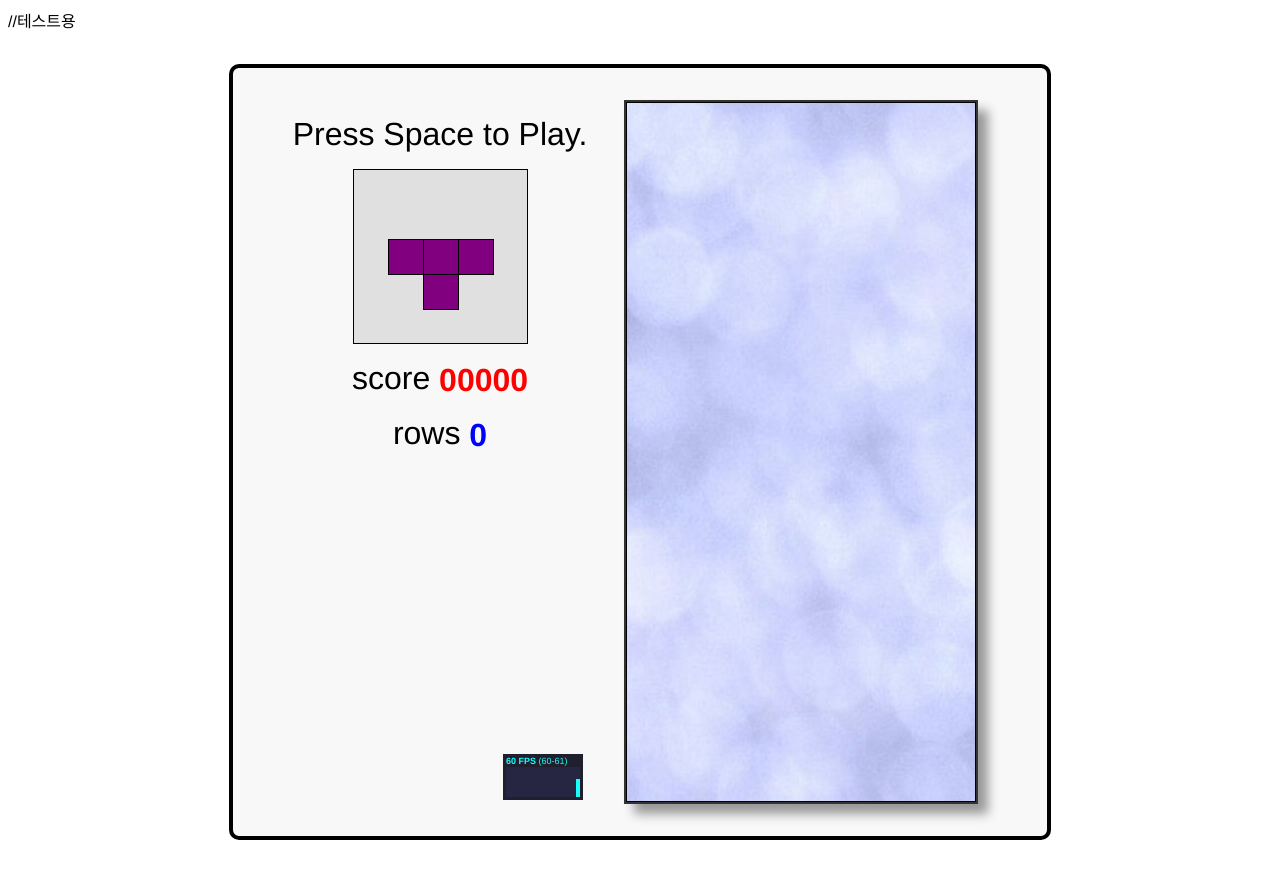
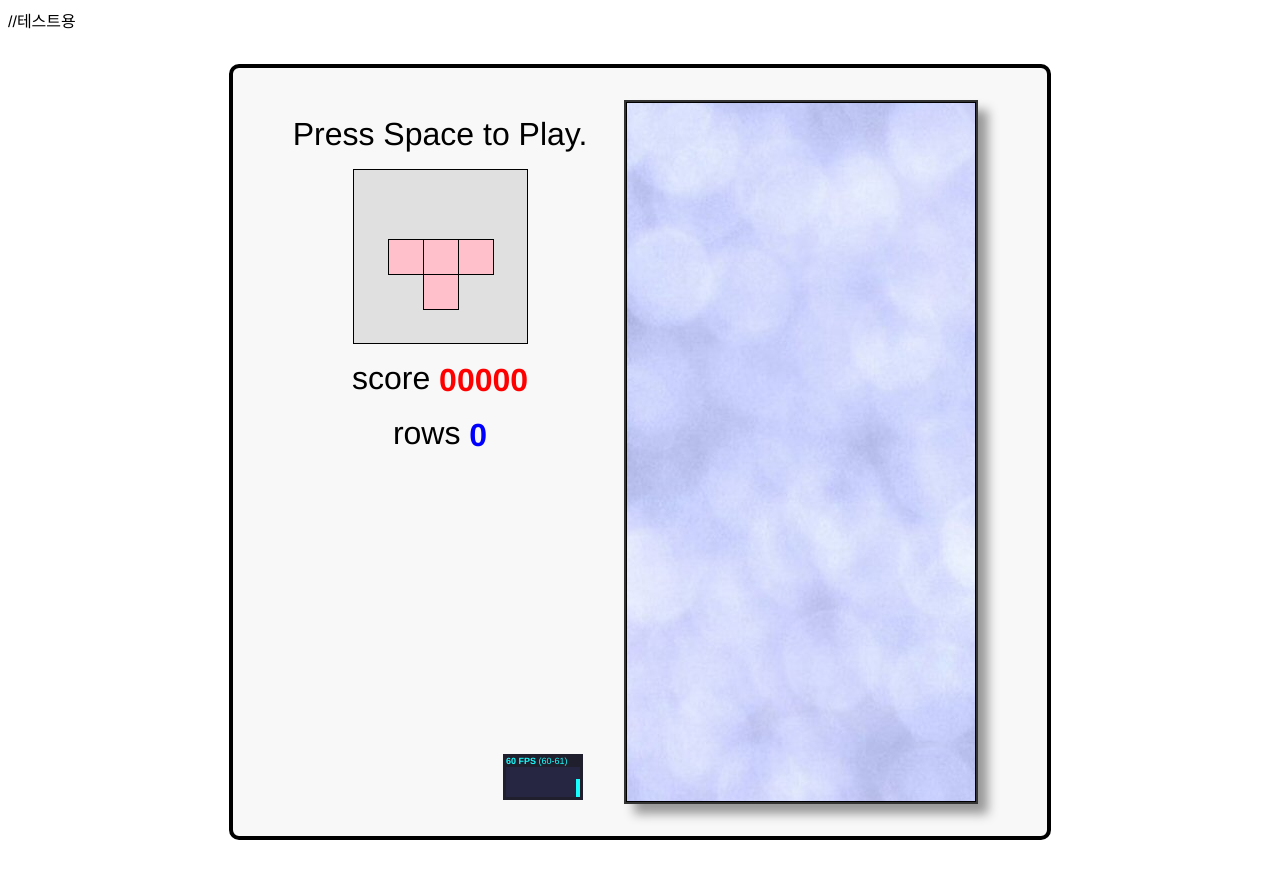
Before and after one commit to KwonYemin/Open-Source-Team-7, a plain HTML site: page javascript-tetris-master2/javascript-tetris-master/index.html in a window 1280 px wide. Drawn offline with Linux system fonts and the light colour scheme.

Commit message:
Change block colors. They have all pink color.

```diff
--- a/javascript-tetris-master2/javascript-tetris-master/index.html
+++ b/javascript-tetris-master2/javascript-tetris-master/index.html
@@ -113,13 +113,13 @@
     //
     //-------------------------------------------------------------------------
 
-    var i = { size: 4, blocks: [0x0F00, 0x2222, 0x00F0, 0x4444], color: 'cyan'   };
-    var j = { size: 3, blocks: [0x44C0, 0x8E00, 0x6440, 0x0E20], color: 'blue'   };
-    var l = { size: 3, blocks: [0x4460, 0x0E80, 0xC440, 0x2E00], color: 'orange' };
-    var o = { size: 2, blocks: [0xCC00, 0xCC00, 0xCC00, 0xCC00], color: 'yellow' };
-    var s = { size: 3, blocks: [0x06C0, 0x8C40, 0x6C00, 0x4620], color: 'green'  };
-    var t = { size: 3, blocks: [0x0E40, 0x4C40, 0x4E00, 0x4640], color: 'purple' };
-    var z = { size: 3, blocks: [0x0C60, 0x4C80, 0xC600, 0x2640], color: 'red'    };
+    var i = { size: 4, blocks: [0x0F00, 0x2222, 0x00F0, 0x4444], color: 'pink'   };
+    var j = { size: 3, blocks: [0x44C0, 0x8E00, 0x6440, 0x0E20], color: 'pink'   };
+    var l = { size: 3, blocks: [0x4460, 0x0E80, 0xC440, 0x2E00], color: 'pink' };
+    var o = { size: 2, blocks: [0xCC00, 0xCC00, 0xCC00, 0xCC00], color: 'pink' };
+    var s = { size: 3, blocks: [0x06C0, 0x8C40, 0x6C00, 0x4620], color: 'pink'  };
+    var t = { size: 3, blocks: [0x0E40, 0x4C40, 0x4E00, 0x4640], color: 'pink' };
+    var z = { size: 3, blocks: [0x0C60, 0x4C80, 0xC600, 0x2640], color: 'pink'    };
 
     //------------------------------------------------
     // do the bit manipulation and iterate through each
```
